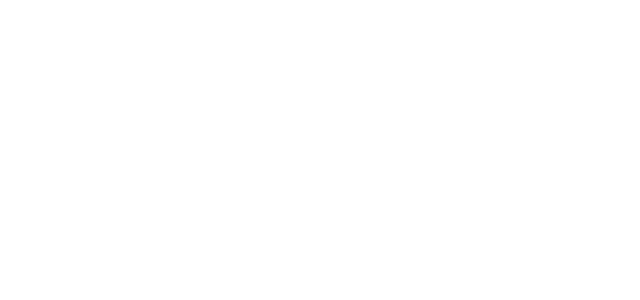
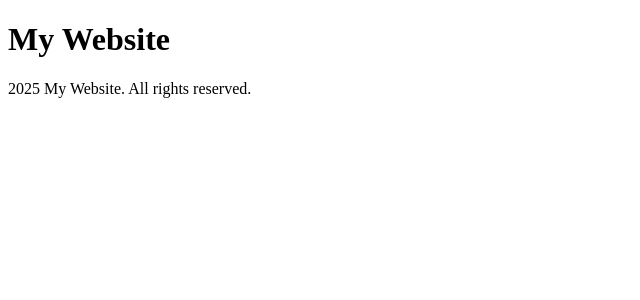
Before and after one commit to chronopilferer/test-sample, a React (Create React App) app: page / in a window 1280 px wide. Shown: the top 300 px of the page, without its empty margins (0-640 px from the left). Built offline with nearby package versions, Linux system fonts and the light colour scheme.

Commit message:
add header, footer

```diff
--- a/src/App.js
+++ b/src/App.js
@@ -1,7 +1,11 @@
+import Header from './components/Header';
+import Footer from './components/Footer';
 
 function App() {
   return (
     <div className="App">
+      <Header />
+      <Footer />
     </div>
   );
 }
--- /dev/null
+++ b/src/components/Footer.js
@@ -0,0 +1,6 @@
+
+export default function Footer() {
+    return (
+          <p> 2025 My Website. All rights reserved.</p>
+    )
+}
--- /dev/null
+++ b/src/components/Header.js
@@ -0,0 +1,8 @@
+
+export default function Header() {
+    return (
+        <header>
+        <h1>My Website</h1>
+        </header>
+    );
+}
```
